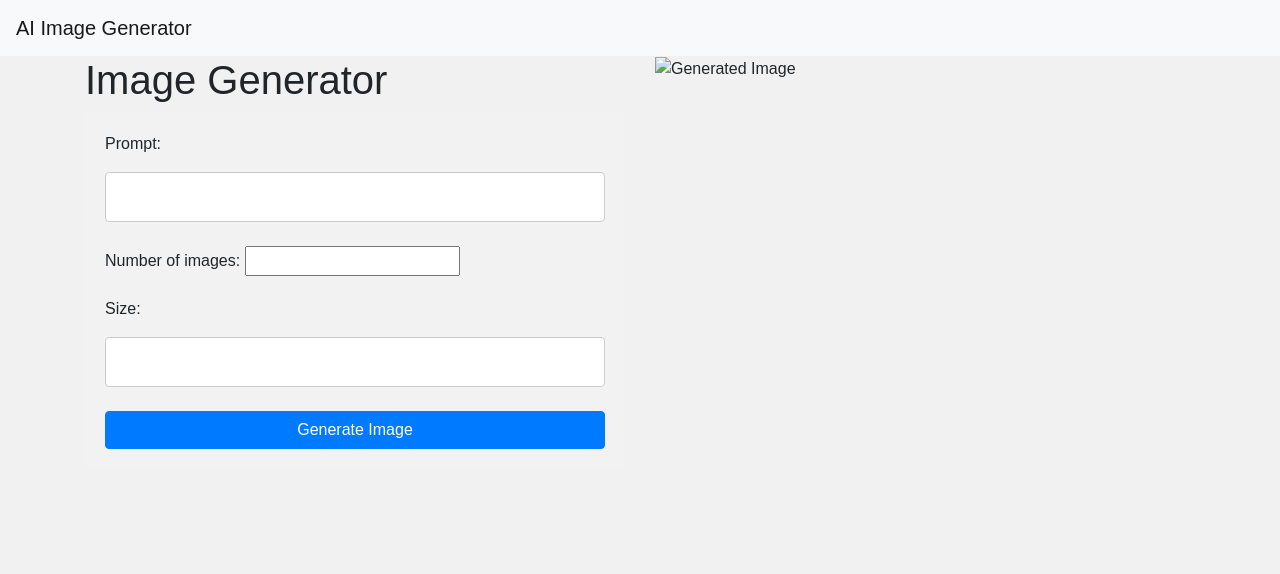
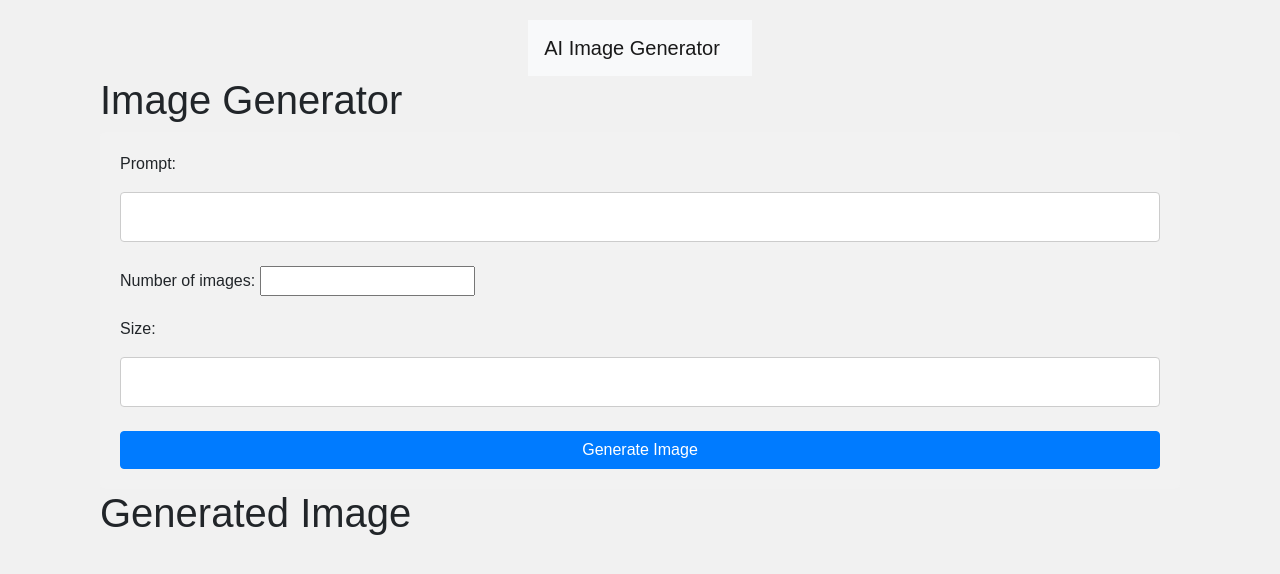
Before and after one commit to tonyoseko99/Image-Generator-OpenAI, a Django app: page / in a window 1280 px wide. Shown: the top 574 px of the page. Run offline with Django 4.2, Linux system fonts and the light colour scheme; some libraries are stand-ins or nearby versions.

Commit message:
refactor views abd forms.py files to allow the rendering of multiple images

```diff
--- a/image_generator/forms.py
+++ b/image_generator/forms.py
@@ -1,6 +1,10 @@
 from django import forms
 
+
 class ImageForm(forms.Form):
-    prompt = forms.CharField(label='Prompt', required=True, max_length=100, widget=forms.TextInput(attrs={'class': 'text-field'}))
-    n = forms.IntegerField(label='Number of images', required=True, widget=forms.NumberInput(attrs={'class': 'integer-field'}))
-    size = forms.CharField(label='Size', required=True, widget=forms.TextInput(attrs={'class': 'text-field'}))
+    prompt = forms.CharField(label='Prompt', max_length=100,
+                             widget=forms.TextInput(attrs={'class': 'text-field'}))
+    n = forms.IntegerField(label='Number of images', min_value=2, error_messages={'min_value': "Minimum 2 Images is required"}, widget=forms.NumberInput(
+        attrs={'class': 'integer-field'}))
+    size = forms.CharField(label='Size', max_length=100,
+                           widget=forms.TextInput(attrs={'class': 'text-field'}))
--- a/image_generator/static/form.css
+++ b/image_generator/static/form.css
@@ -2,6 +2,11 @@
 body {
     font-family: Arial, Helvetica, sans-serif;
     background-color: #f1f1f1;
+    padding: 20px;
+    display: flex;
+    flex-direction: column;
+    align-items: center;
+    justify-content: center;
 }
 
 /* text field input */
--- a/image_generator/templates/form.html
+++ b/image_generator/templates/form.html
@@ -23,9 +23,9 @@
         </a>
     </nav>
     <div class="container">
-        <div class="row">
+        <div class="container">
 
-            <div class="col-md-6">
+            <div class="">
                 <h1>Image Generator</h1>
                 <form action="" method="POST">
 
@@ -37,8 +37,12 @@
                 </form>
 
             </div>
-            <div class="col-md-6">
-                <img src="{{ image_url }}" alt="Generated Image" class="img-fluid">
+            <div class="">
+                <h1>Generated Image</h1>
+                <!-- loop through the image_urls array  -->
+                {% for image_url in image_urls %}
+                <img src="{{ image_url }}" alt="image">
+                {% endfor %}
 
             </div>
         </div>
--- a/image_generator/views.py
+++ b/image_generator/views.py
@@ -7,7 +7,7 @@ from django.http import JsonResponse
 from .forms import ImageForm
 
 # set the API key as an environment variable
-os.environ["OPENAI_API_KEY"] = "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"
+os.environ["OPENAI_API_KEY"] = "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"
 
 # use the os.getenv() function to reference the API key
 openai.api_key = os.getenv("OPENAI_API_KEY")
@@ -28,10 +28,10 @@ def handle_form_submission(request):
                 size=size
             )
 
-            image_url = response['data'][0]['url']
+            image_urls = [image['url'] for image in response['data']]
 
             # render the image in the browser
-            return render(request, 'form.html', {'image_url': image_url})
+            return render(request, 'form.html', {'image_url': image_urls, "description": prompt})
     else:
         form = ImageForm()
 
```
